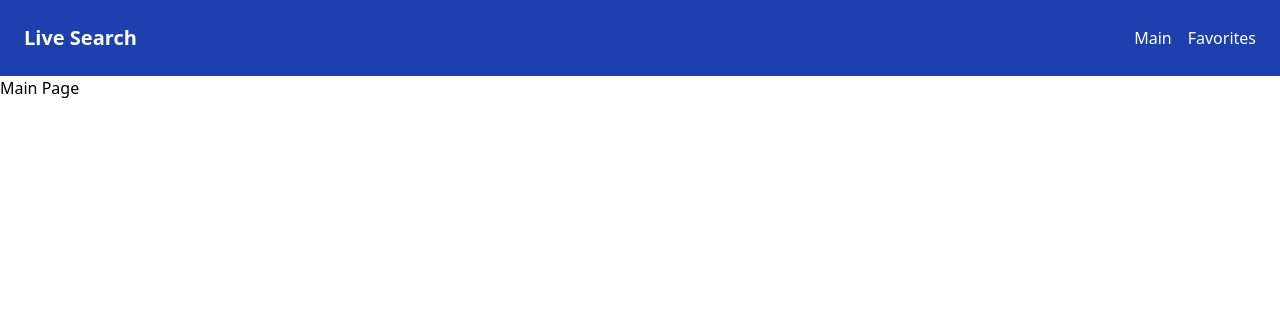
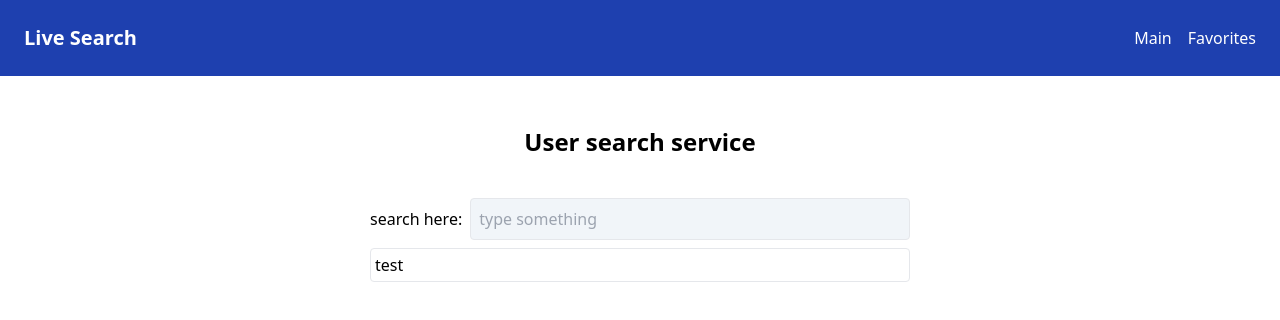
Before and after one commit to Akimba-png/react-ts-rtk-query__live-search, a React (Create React App) app: page / in a window 1280 px wide. Shown: the top 320 px of the page. Built offline with nearby package versions, Linux system fonts and the light colour scheme; no server answers.

Commit message:
feat: Добавляет вёрстку MainPage

```diff
--- a/src/pages/main-page.tsx
+++ b/src/pages/main-page.tsx
@@ -3,8 +3,25 @@ import { useGetUsersQuery } from './../store/reducers/search-api';
 function MainPage(): JSX.Element {
   const { data } = useGetUsersQuery('Akimba');
   return (
-    <h1>Main Page</h1>
+    <main className='pt-[50px] h-[calc(100vh_-_79px)]'>
+      <h1 className='mb-[40px] text-center font-bold text-2xl'>User search service</h1>
+      <section className='w-[540px] mx-auto'>
+        <form className='mb-2'>
+          <label className='flex items-center gap-2'>
+            search here:
+            <input
+              className='grow py-1 px-2 h-[42px] rounded border bg-slate-100 text-gray-500'
+              type='text'
+              placeholder='type something'
+           />
+          </label>
+        </form>
+        <ul className='max-h-[420px] overflow-y-auto border rounded'>
+          <li className='p-[4px] hover:bg-slate-100 cursor-pointer'>test</li>
+        </ul>
+      </section>
+    </main>
   );
 }
 
-export { MainPage }
+export { MainPage };
```
